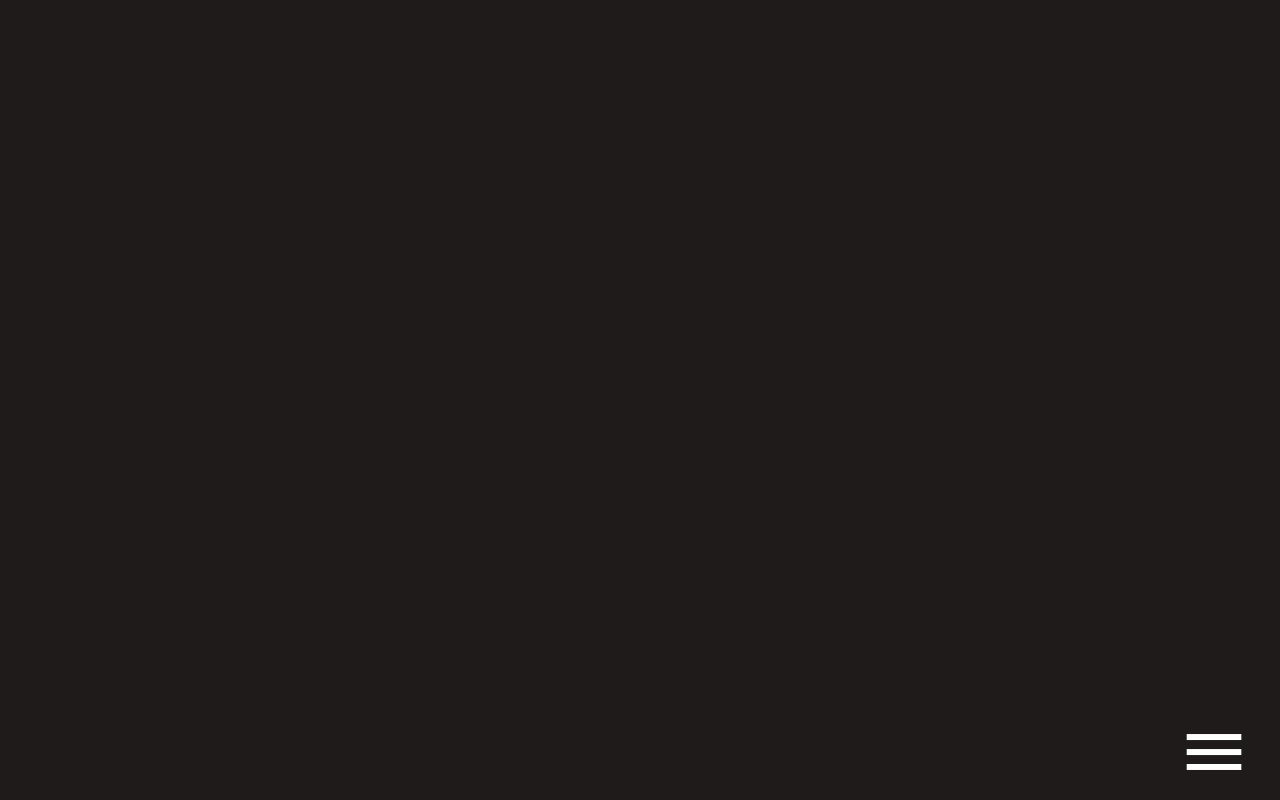
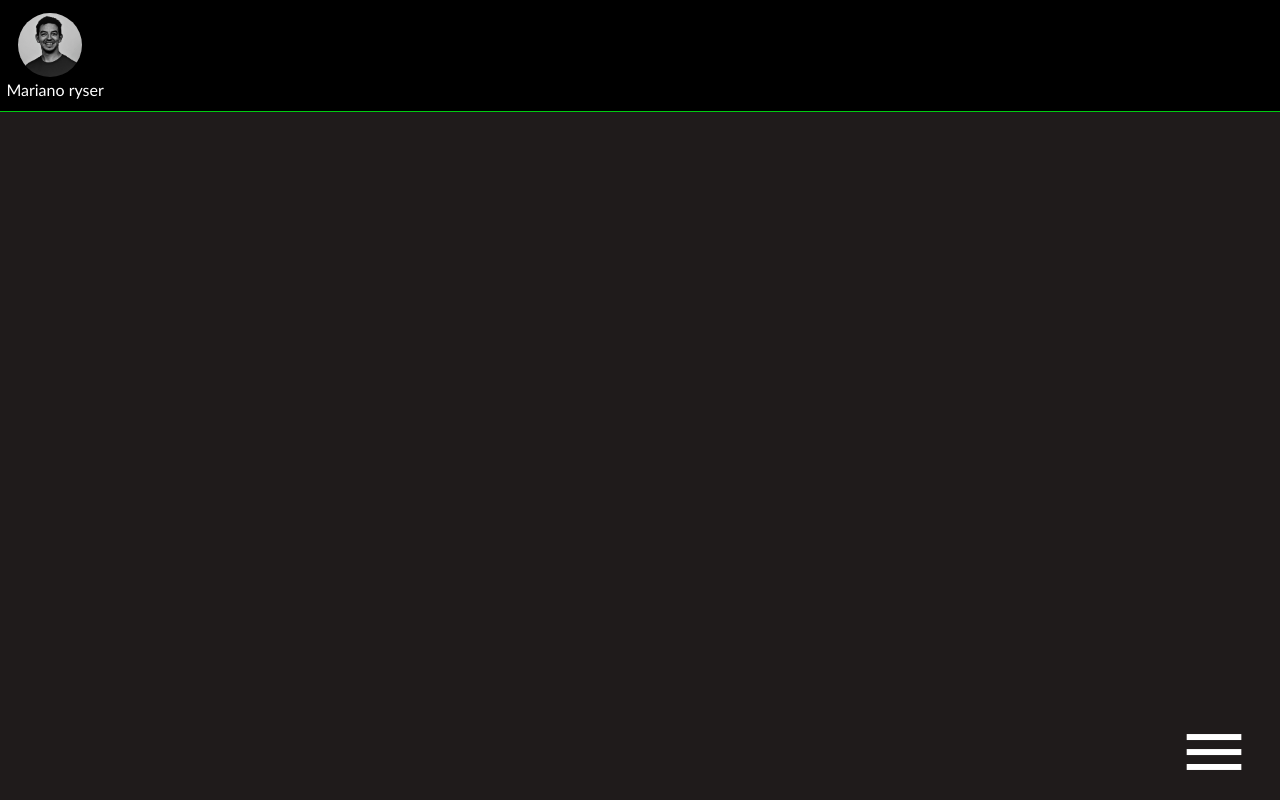
Before and after one commit to Mariano-Ryser/SAP-front, a Next.js app: page / in a window 1280 px wide. Built offline with nearby package versions, Linux system fonts and the light colour scheme.

Commit message:
user, name zindex- margin top- 8rem etc etc

```diff
--- /dev/null
+++ b/components/Cabezera.js
@@ -0,0 +1,20 @@
+import React, { useState } from 'react';
+import Link from 'next/link';
+import styles from "../styles/Cabezera.module.css"
+import Image from "next/image"
+
+//C:\Users\MR22\stock-app\frontend\public
+const Cabezera = () => {
+
+  return (
+    <>
+        <div className={styles.cabezera}>
+                <div  className={styles.foto} style={{backgroundImage: `url('/me/me.jpg')`}}>
+                </div>
+                <span className={styles.name}>Mariano ryser</span>
+        </div>
+  </>
+  )
+}
+
+export default Cabezera
--- a/components/Layout.js
+++ b/components/Layout.js
@@ -1,10 +1,12 @@
 import NavRespon from "./NavRespon"
+import Cabezera from "./Cabezera";
 import Footer from "./Footer"
 
 const Layout = ({ children}) => {
     return (
         <div className="content">
                <NavRespon />
+               <Cabezera />
              { children }
              {/* <Footer />   */}
         </div>
--- /dev/null
+++ b/styles/Cabezera.module.css
@@ -0,0 +1,32 @@
+.cabezera{
+    position: fixed;
+    z-index: 9;
+    background-color: black;
+    height: 7rem;
+    width: 100%;
+    border-bottom: 1px solid rgb(0, 202, 17) ;
+
+}
+.foto{
+    border-radius: 50%;
+    height: 4rem;
+    width: 4rem;
+    margin-top: 0.8rem;
+    margin-left: 1.1rem;
+    background-size: cover;
+    background-position: -1.3rem -0rem;
+}
+.name{
+    color: white;
+    position: absolute;
+    top: 5rem;
+    left: 0.4rem;
+    font-size: 1rem;
+    font-family: 'Courier New', Courier, monospace;
+
+
+    font-family: Cambria, Cochin, Georgia, Times, 'Times New Roman', serif;
+    font-family: 'Segoe UI', Tahoma, Geneva, Verdana, sans-serif;
+    font-family: 'Franklin Gothic Medium', 'Arial Narrow', Arial, sans-serif;
+    font-family: 'Gill Sans', 'Gill Sans MT', Calibri, 'Trebuchet MS', sans-serif;
+}
--- a/styles/Icons.module.css
+++ b/styles/Icons.module.css
@@ -8,8 +8,9 @@
     grid-auto-rows: 8rem;
     grid-auto-columns: repeat(auto-fill, minmax(0.2rem, 4fr));
     grid-template-columns: repeat(12,1fr);
-    padding-top: 20px;
+    padding-top: 8rem;
     padding-bottom: 22px;
+
   }
   .icon{
     display: inline-block;
@@ -43,7 +44,7 @@
       gap: 0.4rem;
       grid-auto-rows: 5rem;
       grid-auto-columns: repeat(auto-fill, minmax(0.2rem, 5fr));
-      padding-top: 10px;
+      padding-top: 8rem;
       padding-bottom: 12px;
     }
     .icon{
--- a/styles/NavRespon.module.css
+++ b/styles/NavRespon.module.css
@@ -21,6 +21,7 @@
    transition: 0.4s;
    z-index: 1;
    text-align: center;
+   padding-top: 8.7rem;
 }
 .a{
   font: 400 20px/1.5 "Source Sans Pro", "Open Sans", Roboto, "San Francisco", Helvetica, Arial, sans-serif;
--- a/styles/create.module.css
+++ b/styles/create.module.css
@@ -3,6 +3,7 @@
     width:22rem;
     margin: 0 auto;
     padding: 1rem;
+    padding-top: 8rem;
     /* border-radius: 1rem; */
     /* border: solid 1px rgb(31, 160, 5); */
     box-shadow: 1px 1px 4px  rgb(22, 99, 34);
```
Also changed, not shown: styles/BoxComentar.module.css (+8 -8 lines), components/NavRespon.js (line endings or trailing spaces).
